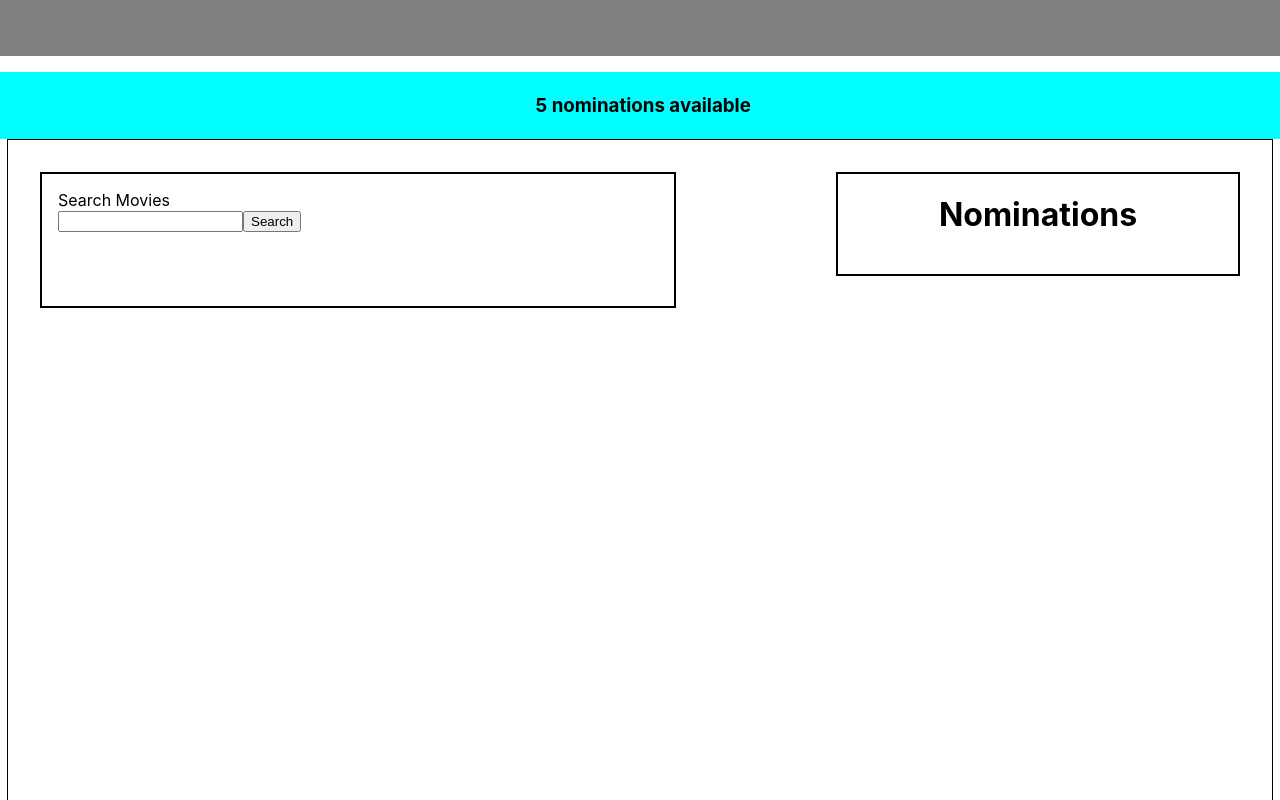
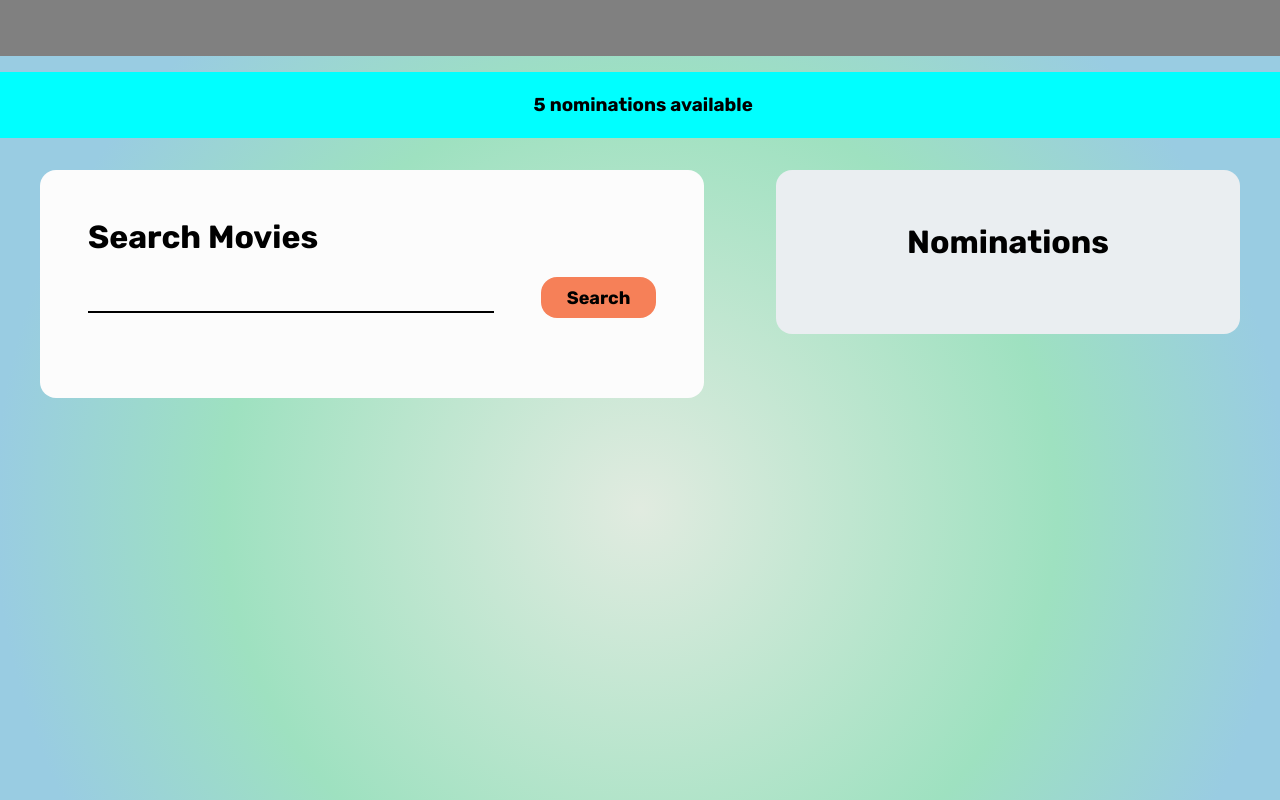
Before and after one commit to jamescalverley/shopify-application, a React (Create React App) app: page / in a window 1280 px wide. Shown: the top 800 px of the page. Built offline with nearby package versions, Linux system fonts and the light colour scheme.

Commit message:
adds initial ui

```diff
--- a/public/index.html
+++ b/public/index.html
@@ -8,6 +8,8 @@
       name="Shoppies App"
       content="James Calverley Shopify Frontend Internship Project"
     />
+    <link rel="preconnect" href="https://fonts.gstatic.com">
+    <link href="https://fonts.googleapis.com/css2?family=Rubik:wght@300;400;500;600;700;800&display=swap" rel="stylesheet">
     <title>Shoppies App - JC</title>
   </head>
   <body>
--- a/src/components/Main/Main.css
+++ b/src/components/Main/Main.css
@@ -6,19 +6,22 @@
   display: flex;
   justify-content: space-between;
   margin: auto;
-  border: 1px solid black;
+
 }
 .search-container {
+  background: #FCFCFC;
   min-width: 50%;
   max-width: 60%;
   min-height: 100px;
   height: fit-content;
-  border: 2px solid black;
-  padding: 1rem;
+  padding: 2rem;
+  border-radius: 1rem;
 }
 .nominations-container {
   min-width: 400px;
   min-height: 100px;
   height: fit-content;
-  border: 2px solid black;
+  background: #EAEEF1;
+  padding: 2rem;
+  border-radius: 1rem;
 }
--- a/src/components/MovieNominee/MovieNominee.css
+++ b/src/components/MovieNominee/MovieNominee.css
@@ -1,4 +1,37 @@
 .movie-nominee {
-  border: 1px solid blue;
+  display: flex;
+  justify-content: space-between;
+  align-items: center;
   margin: 0.5rem;
+  border-radius: 1rem;
+  padding: 1rem 1.4rem;
+  background: #F68057;
 }
+.movie-nominee__info {
+  text-align: left;
+}
+.movie-nominee__info h3 {
+  margin: 0;
+}
+.movie-nominee__info h4 {
+  margin: 0;
+  margin-top: 0.2rem;
+  font-weight: 300;
+}
+
+.movie-nominee button {
+  padding: 0.1rem;
+  font-family: 'Rubik', sans-serif;
+  font-weight: 800;
+  font-size: 18px;
+  border: none;
+  background-color: #FFF;
+  height: 2.4rem;
+  width: 2.4rem;
+  border-radius: 50%;
+}
+.movie-nominee button:hover {
+  cursor: pointer;
+  color: #F68057;
+
+}
--- a/src/components/MovieNominee/MovieNominee.js
+++ b/src/components/MovieNominee/MovieNominee.js
@@ -4,9 +4,12 @@ import './MovieNominee.css';
 function MovieNominee(props) {
   return (
     <div className="movie-nominee">
-      <h4>{props.movie.Title}</h4>
-      <h4>{props.movie.Year}</h4>
-      <button onClick={() => props.dropNominee( props.movie )}>Remove</button>
+      <div className="movie-nominee__info">
+        <h3>{props.movie.Title}</h3>
+        <h4>{props.movie.Year}</h4>
+      </div>
+
+      <button onClick={() => props.dropNominee( props.movie )}>X</button>
     </div>
   );
 }
--- a/src/components/MovieResult/MovieResult.css
+++ b/src/components/MovieResult/MovieResult.css
@@ -1,10 +1,43 @@
 .movie-result {
-  border: 1px solid black;
-  width: 100%;
+  max-width: 600px;
   height: fit-content;
+  background: #EAEEF1;
+  border-radius: 1rem;
+  padding: 1.4rem;
+  margin: 1rem 0;
+  display: flex;
+  flex-direction: row;
+  justify-content: space-between;
 }
-.movie-result img {
+.movie-header {
+  display: flex;
+  flex-direction: row;
+  width: fit-content;
+}
+.movie-header img {
   width: 100px;
   height: 140px;
   object-fit: cover;
 }
+.movie-info {
+  margin-left: 2rem;
+}
+.movie-nominate {
+  display: flex;
+  align-items: center;
+  padding: 0 1rem;
+}
+.movie-nominate button {
+  padding: 0.8rem;
+  font-family: 'Rubik', sans-serif;
+  font-weight: bold;
+  font-size: 14px;
+  border: none;
+  background-color: #EECFE1;
+  border-radius: 1rem;
+}
+.movie-nominate button:hover {
+  cursor: pointer;
+  color: #fff;
+  scale: 1.05;
+}
--- a/src/components/MovieResult/MovieResult.js
+++ b/src/components/MovieResult/MovieResult.js
@@ -15,15 +15,26 @@ function MovieResult(props) {
 
   return (
     <div className="movie-result">
-      <h4>{props.movie.Title}</h4>
-      <h5>{props.movie.Year}</h5>
+      <div className="movie-header">
         <img src={poster} alt="movie-poster" />
+        <div className="movie-info">
+          <h2>{props.movie.Title}</h2>
+          <h3>{props.movie.Year}</h3>
+        </div>
+
+      </div>
+
+      <div className="movie-nominate">
+
         { props.nominees.length < 5 && btnDisplay ?
           <button onClick={handleNominee}>Nominate</button>
           :
           <></>
         }
       </div>
+
+
+    </div>
   );
 }
 
--- a/src/components/Search/Search.css
+++ b/src/components/Search/Search.css
@@ -0,0 +1,9 @@
+.search-form {
+  padding: 1rem;
+}
+.search-form h1 {
+  margin-top: 0;
+}
+.search-results {
+  padding-top: 2rem;
+}
--- a/src/components/Search/Search.js
+++ b/src/components/Search/Search.js
@@ -22,7 +22,7 @@ function Search(props) {
   return (
     <div className="search">
       <div className="search-form">
-        Search Movies
+        <h1>Search Movies</h1>
         <SearchInput searchMovie={searchMovie}/>
       </div>
       <div className="search-results">
--- a/src/components/SearchInput/SearchInput.css
+++ b/src/components/SearchInput/SearchInput.css
@@ -0,0 +1,33 @@
+form {
+  display: flex;
+  justify-content: space-between;
+}
+input {
+  width: 70%;
+  height: 2rem;
+  border: none;
+  background: inherit;
+  border-bottom: 2px solid black;
+  font-family: 'Rubik', sans-serif;
+  font-size: 18px;
+  padding-left: 0.4rem;
+}
+
+input:focus {
+  outline: none;
+}
+
+button {
+  padding: 0.6rem 1.6rem;
+  font-family: 'Rubik', sans-serif;
+  font-weight: bold;
+  font-size: 18px;
+  border: none;
+  background-color: #F68058;
+  border-radius: 1rem;
+}
+button:hover {
+  cursor: pointer;
+  color: #fff;
+  scale: 1.05;
+}
--- a/src/components/SearchInput/SearchInput.js
+++ b/src/components/SearchInput/SearchInput.js
@@ -1,4 +1,5 @@
 import React, { useState } from 'react';
+import './SearchInput.css';
 
 function SearchInput(props) {
 
--- a/src/index.css
+++ b/src/index.css
@@ -10,9 +10,15 @@ body {
   height: 100%;
   box-sizing: border-box;
   overflow-x: hidden;
+  background: rgb(225,235,224);
+  background: radial-gradient(circle, rgba(225,235,224,1) 0%, rgba(158,225,192,1) 51%, rgba(153,204,226,1) 79%);
 }
 .app {
   width: 100vw;
+}
+
+h1, h2, h3, h4, h5, h6, p {
+  font-family: 'Rubik', sans-serif;
 }
 
 code {
```
Lines whose indentation alone changed are shown as unchanged.
